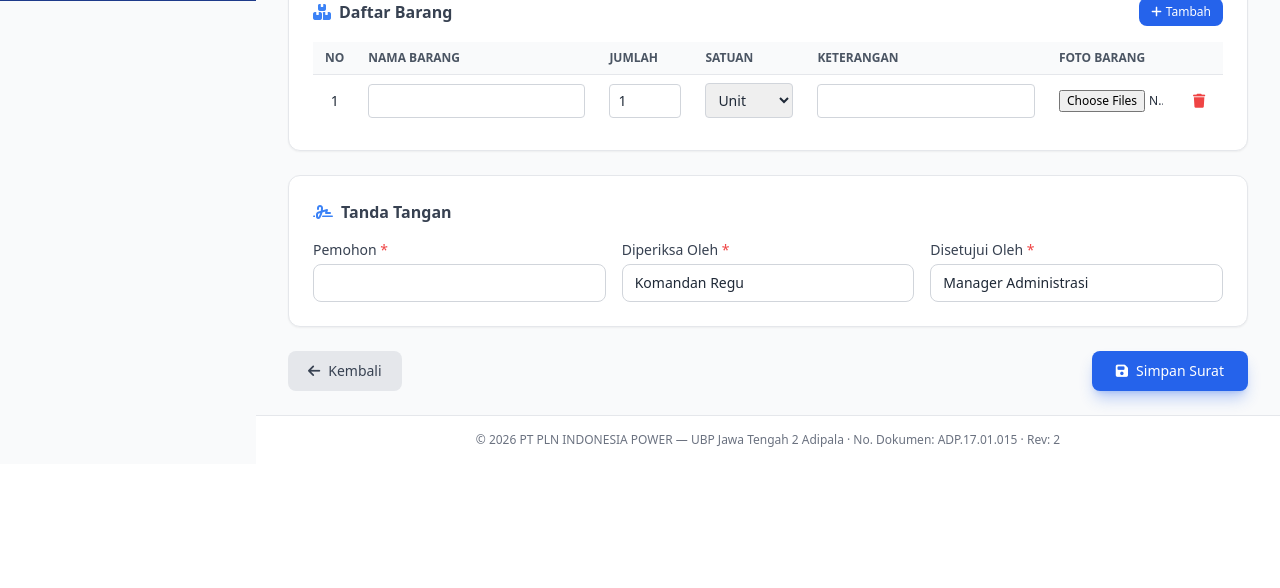
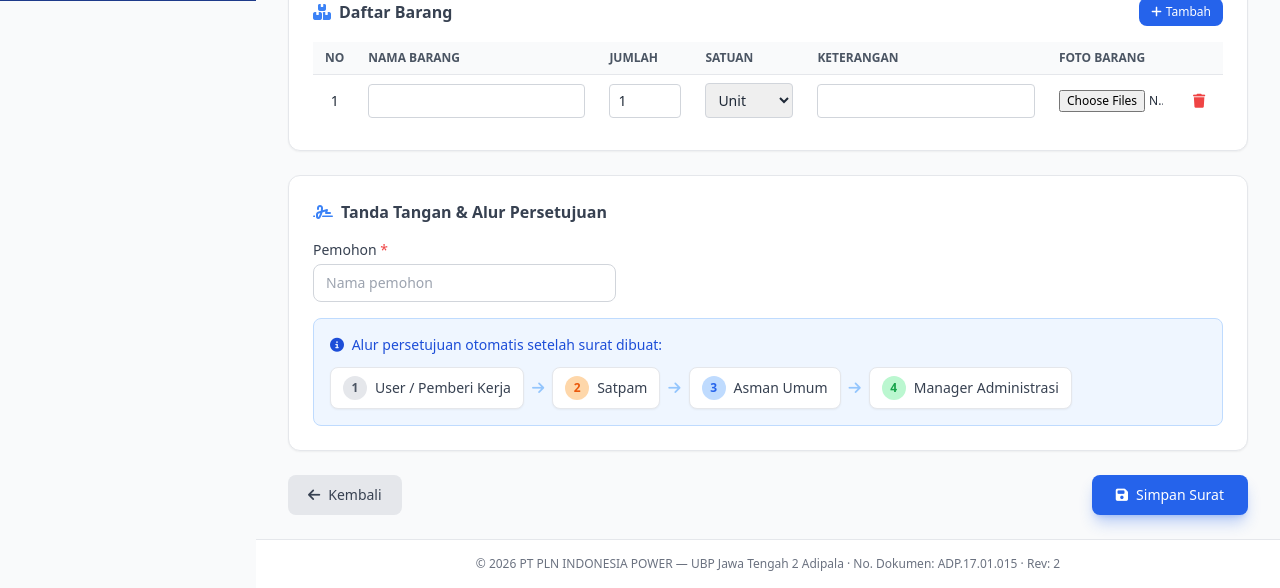
Before and after one commit to qrxs5rycfq-dot/Surat-izin-keluar-masuk-barang, a Flask app: page /surat/add in a window 1280 px wide. Shown: the part 799-1387 px from the top of the page. Before the commit the page ends 1246 px from the top, so only its background shows below. Run offline with Flask 3, Linux system fonts and the light colour scheme; a user stored in the database is signed in; data that the repository does not hold is empty; some libraries are stand-ins or nearby versions.

Commit message:
Sync all templates with new approval flow, remove redundant hidden jenis in edit_surat
Co-authored-by: qrxs5rycfq-dot <245826761+qrxs5rycfq-dot@users.noreply.github.com>

```diff
--- a/templates/add_surat.html
+++ b/templates/add_surat.html
@@ -114,21 +114,40 @@
         <input type="hidden" name="barang_items" id="barangItems">
     </div>
 
-    <!-- Tanda Tangan -->
+    <!-- Tanda Tangan & Alur Persetujuan -->
     <div class="bg-white rounded-xl shadow-sm border p-4 sm:p-6">
-        <h3 class="font-semibold text-gray-700 mb-4 flex items-center gap-2"><i class="fas fa-signature text-blue-500"></i> Tanda Tangan</h3>
-        <div class="grid grid-cols-1 sm:grid-cols-3 gap-4">
-            <div>
-                <label class="block text-sm font-medium text-gray-700 mb-1">Pemohon <span class="text-red-500">*</span></label>
-                <input type="text" name="pemohon" required class="w-full px-3 py-2 border border-gray-300 rounded-lg text-sm focus:ring-2 focus:ring-blue-500 focus:border-blue-500">
-            </div>
-            <div>
-                <label class="block text-sm font-medium text-gray-700 mb-1">Diperiksa Oleh <span class="text-red-500">*</span></label>
-                <input type="text" name="diperiksa_oleh" value="Komandan Regu" required class="w-full px-3 py-2 border border-gray-300 rounded-lg text-sm focus:ring-2 focus:ring-blue-500 focus:border-blue-500">
-            </div>
-            <div>
-                <label class="block text-sm font-medium text-gray-700 mb-1">Disetujui Oleh <span class="text-red-500">*</span></label>
-                <input type="text" name="disetujui_oleh" value="Manager Administrasi" required class="w-full px-3 py-2 border border-gray-300 rounded-lg text-sm focus:ring-2 focus:ring-blue-500 focus:border-blue-500">
+        <h3 class="font-semibold text-gray-700 mb-4 flex items-center gap-2"><i class="fas fa-signature text-blue-500"></i> Tanda Tangan & Alur Persetujuan</h3>
+        <div class="mb-4">
+            <label class="block text-sm font-medium text-gray-700 mb-1">Pemohon <span class="text-red-500">*</span></label>
+            <input type="text" name="pemohon" required class="w-full sm:w-1/3 px-3 py-2 border border-gray-300 rounded-lg text-sm focus:ring-2 focus:ring-blue-500 focus:border-blue-500" placeholder="Nama pemohon">
+        </div>
+        <input type="hidden" name="diperiksa_oleh" value="(Via Sistem Approval)">
+        <input type="hidden" name="disetujui_oleh" value="(Via Sistem Approval)">
+        <div class="bg-blue-50 border border-blue-200 rounded-lg p-4">
+            <p class="text-sm font-medium text-blue-700 mb-3"><i class="fas fa-info-circle mr-1"></i> Alur persetujuan otomatis setelah surat dibuat:</p>
+            <div class="flex flex-col sm:flex-row items-start sm:items-center gap-2 sm:gap-0 text-sm">
+                <div class="flex items-center gap-2 bg-white rounded-lg px-3 py-2 border shadow-sm">
+                    <span class="w-6 h-6 rounded-full bg-gray-200 text-gray-600 text-xs flex items-center justify-center font-bold">1</span>
+                    <span class="text-gray-700 font-medium">User / Pemberi Kerja</span>
+                </div>
+                <i class="fas fa-arrow-right text-blue-300 hidden sm:block mx-2"></i>
+                <i class="fas fa-arrow-down text-blue-300 sm:hidden ml-3"></i>
+                <div class="flex items-center gap-2 bg-white rounded-lg px-3 py-2 border shadow-sm">
+                    <span class="w-6 h-6 rounded-full bg-orange-200 text-orange-600 text-xs flex items-center justify-center font-bold">2</span>
+                    <span class="text-gray-700 font-medium">Satpam</span>
+                </div>
+                <i class="fas fa-arrow-right text-blue-300 hidden sm:block mx-2"></i>
+                <i class="fas fa-arrow-down text-blue-300 sm:hidden ml-3"></i>
+                <div class="flex items-center gap-2 bg-white rounded-lg px-3 py-2 border shadow-sm">
+                    <span class="w-6 h-6 rounded-full bg-blue-200 text-blue-600 text-xs flex items-center justify-center font-bold">3</span>
+                    <span class="text-gray-700 font-medium">Asman Umum</span>
+                </div>
+                <i class="fas fa-arrow-right text-blue-300 hidden sm:block mx-2"></i>
+                <i class="fas fa-arrow-down text-blue-300 sm:hidden ml-3"></i>
+                <div class="flex items-center gap-2 bg-white rounded-lg px-3 py-2 border shadow-sm">
+                    <span class="w-6 h-6 rounded-full bg-green-200 text-green-600 text-xs flex items-center justify-center font-bold">4</span>
+                    <span class="text-gray-700 font-medium">Manager Administrasi</span>
+                </div>
             </div>
         </div>
     </div>
```
Also changed, not shown: templates/edit_surat.html (+34 -7 lines).
